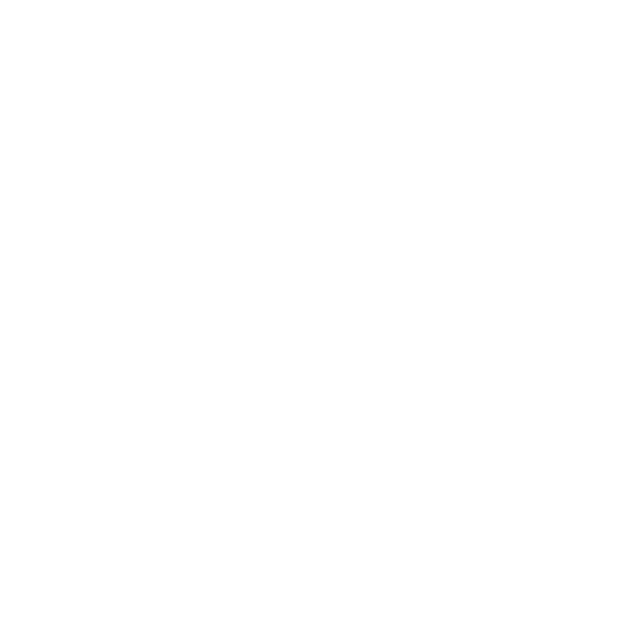
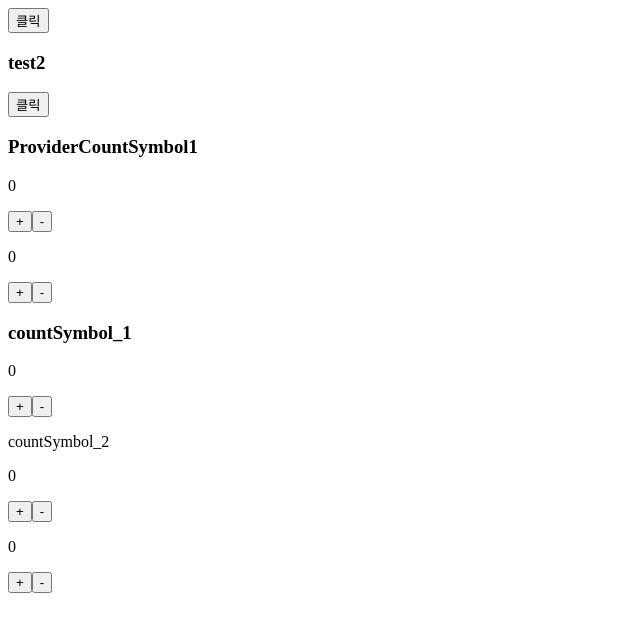
Before and after one commit to ockkk/jotai-learn, a React (Vite) app: page / in a window 1280 px wide. Shown: the top 632 px of the page, without its empty margins (0-640 px from the left). Built offline with nearby package versions, Linux system fonts and the light colour scheme.

Commit message:
feat: Provder 예제 작성중

```diff
--- a/src/Provider/Count.tsx
+++ b/src/Provider/Count.tsx
@@ -1,9 +1,13 @@
 import { useAtom } from "jotai";
-import { countAtom, countSymbol } from "./countAtom";
+import { countAtom, countSymbol_1 } from "./countAtom";
 import { JotaiProviderHOC } from "./JotaiProviderHOC";
 
-export function Count() {
-  const [count, setCount] = useAtom(countAtom);
+interface CountProps {
+  symbol?: symbol;
+}
+
+export function Count({ symbol }: CountProps) {
+  const [count, setCount] = useAtom(countAtom, symbol);
 
   const onPlusCount = () => {
     setCount(count + 1);
@@ -22,4 +26,4 @@
   );
 }
 
-export const ProviderCount = JotaiProviderHOC(Count, countSymbol);
+export const ProviderCountSymbol1 = JotaiProviderHOC(Count, countSymbol_1);
--- a/src/Provider/ProviderLearning.tsx
+++ b/src/Provider/ProviderLearning.tsx
@@ -1,3 +1,76 @@
+import { atom, Provider, useAtom, useAtomValue } from "jotai";
+import { Count, ProviderCountSymbol1 } from "./Count";
+import { countSymbol_1, countSymbol_2 } from "./countAtom";
+
+export function Count1Module() {
+  return (
+    <div>
+      <h3>ProviderCountSymbol1</h3>
+      <ProviderCountSymbol1 />
+      <ProviderCountSymbol1 />
+    </div>
+  );
+}
+
+export function Count2Module() {
+  return (
+    <div>
+      <h3>countSymbol_1</h3>
+      <Provider scope={countSymbol_1}>
+        <Count symbol={countSymbol_1} />
+        <p>countSymbol_2</p>
+        <Provider scope={countSymbol_2}>
+          <Count symbol={countSymbol_1} />
+          <Count symbol={countSymbol_2} />
+        </Provider>
+      </Provider>
+    </div>
+  );
+}
+
+const test1Atom = atom("");
+// const test1Atom =
+const test2Atom = atom("");
+
+export function Test() {
+  const [test1, setTest1] = useAtom(test1Atom);
+
+  const onChange = () => {
+    setTest1("변경");
+  };
+
+  return (
+    <div>
+      {test1}
+      <button onClick={onChange}>클릭</button>
+    </div>
+  );
+}
+
+export function Test2() {
+  const [test1, setTest1] = useAtom(test1Atom);
+
+  const onChange = () => {
+    setTest1("변경");
+  };
+
+  return (
+    <div>
+      <h3>test2</h3>
+      <div>{test1}</div>
+      <button onClick={onChange}>클릭</button>
+    </div>
+  );
+}
 export function ProviderLeaning() {
-  return <div></div>;
+  return (
+    <div>
+      <Test />
+      <Provider scope={"123"}>
+        <Test2 />
+      </Provider>
+      <Count1Module />
+      <Count2Module />
+    </div>
+  );
 }
--- a/src/Provider/countAtom.ts
+++ b/src/Provider/countAtom.ts
@@ -1,5 +1,7 @@
 import { atom } from "jotai";
 
-export const countSymbol = Symbol('count');
+export const countSymbol_1 = Symbol('count1');
+export const countSymbol_2 = Symbol('count2');
+export const countSymbol_3 = Symbol('count3');
 
 export const countAtom = atom<number>(0);
```
